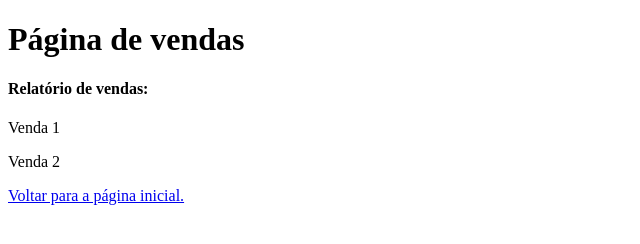
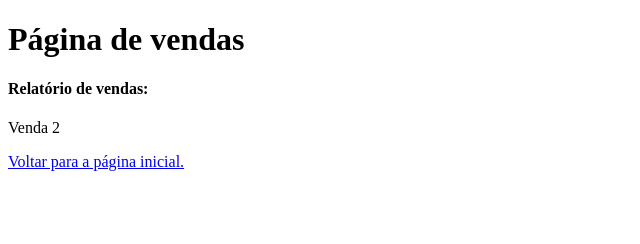
Before and after one commit to tlrcampos/aulagithub, a plain HTML site: page vendas.html in a window 1280 px wide. Shown: the whole page, without its empty margins (0-640 px from the left). Drawn offline with Linux system fonts and the light colour scheme.

Commit message:
11º commit, deletando uma tag <p>.

```diff
--- a/vendas.html
+++ b/vendas.html
@@ -8,7 +8,6 @@
 <body>
     <h1>Página de vendas</h1>
     <h4>Relatório de vendas:</h4>
-    <p>Venda 1</p>
     <p>Venda 2</p>
     <a href="index.html">Voltar para a página inicial.</a>
 </body>
```
